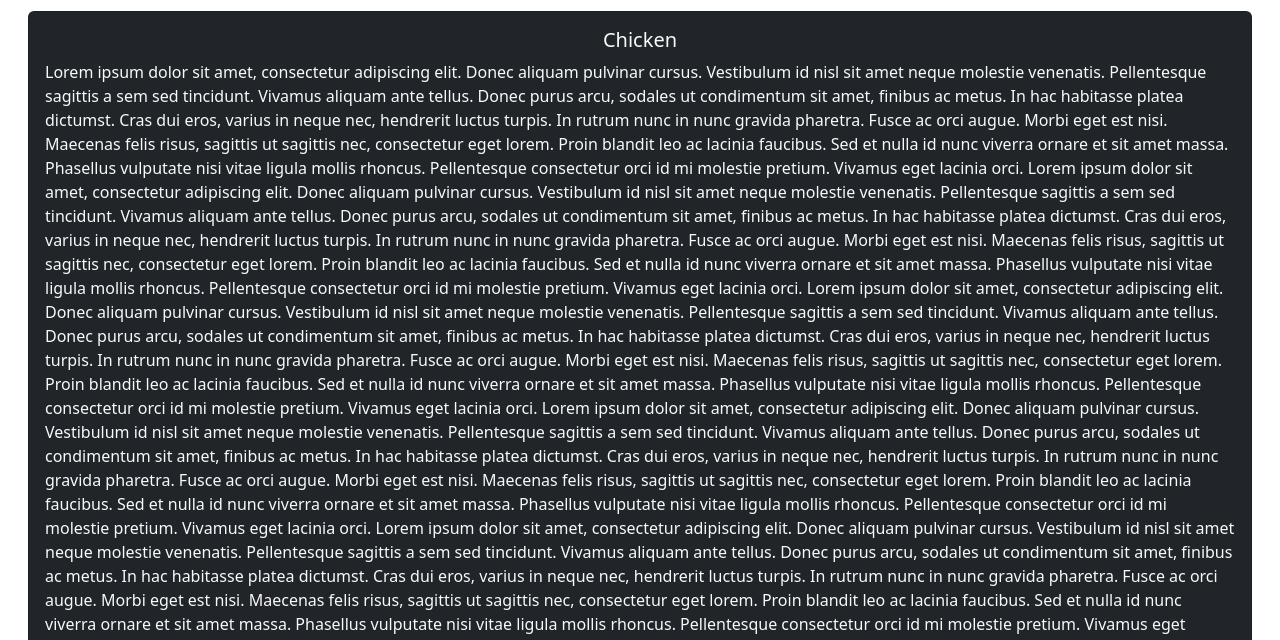
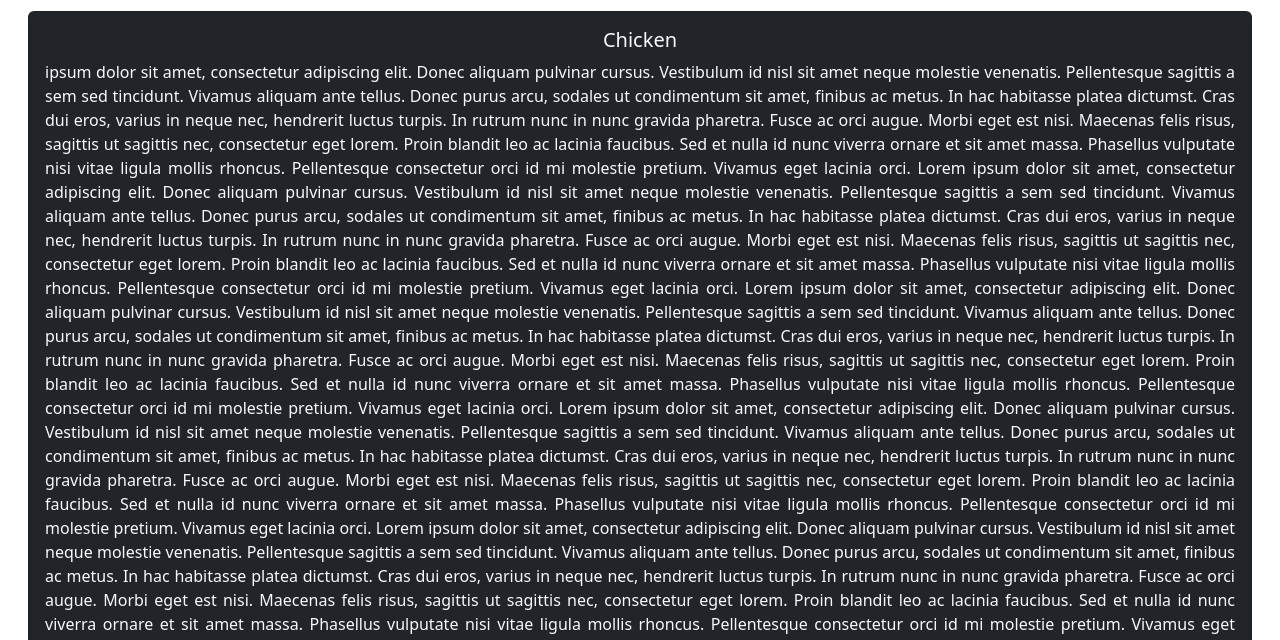
Before and after one commit to vector2927/jhu-mod3-assgnmt, a plain HTML site: page index.html in a window 1280 px wide. Shown: the part 152-792 px from the top of the page. Drawn offline with nearby package versions, Linux system fonts and the light colour scheme.

Commit message:
Content text justify

```diff
--- a/css/style.css
+++ b/css/style.css
@@ -1,3 +1,7 @@
 body{
     height:3000px;
 }
+p.text-justify{
+    text-align: justify;
+    text-justify: inter-word;
+}
--- a/index.html
+++ b/index.html
@@ -41,7 +41,10 @@
 <div class="card bg-dark text-light m-3">
 
     <div class="card-body">
-        <div class="text-center col-xs-12"><h5>Chicken</h5></div>
+        <div class="text-center col-xs-12">
+            <h5>Chicken</h5>
+        </div>
+        <p class="text-justify"> ipsum dolor sit amet, consectetur adipiscing elit. Donec aliquam pulvinar cursus. Vestibulum id nisl sit amet neque molestie venenatis. Pellentesque sagittis a sem sed tincidunt. Vivamus aliquam ante tellus. Donec purus arcu, sodales ut condimentum sit amet, finibus ac metus. In hac habitasse platea dictumst. Cras dui eros, varius in neque nec, hendrerit luctus turpis. In rutrum nunc in nunc gravida pharetra. Fusce ac orci augue. Morbi eget est nisi. Maecenas felis risus, sagittis ut sagittis nec, consectetur eget lorem. Proin blandit leo ac lacinia faucibus. Sed et nulla id nunc viverra ornare et sit amet massa. Phasellus vulputate nisi vitae ligula mollis rhoncus. Pellentesque consectetur orci id mi molestie pretium. Vivamus eget lacinia orci.
         Lorem ipsum dolor sit amet, consectetur adipiscing elit. Donec aliquam pulvinar cursus. Vestibulum id nisl sit amet neque molestie venenatis. Pellentesque sagittis a sem sed tincidunt. Vivamus aliquam ante tellus. Donec purus arcu, sodales ut condimentum sit amet, finibus ac metus. In hac habitasse platea dictumst. Cras dui eros, varius in neque nec, hendrerit luctus turpis. In rutrum nunc in nunc gravida pharetra. Fusce ac orci augue. Morbi eget est nisi. Maecenas felis risus, sagittis ut sagittis nec, consectetur eget lorem. Proin blandit leo ac lacinia faucibus. Sed et nulla id nunc viverra ornare et sit amet massa. Phasellus vulputate nisi vitae ligula mollis rhoncus. Pellentesque consectetur orci id mi molestie pretium. Vivamus eget lacinia orci.
         Lorem ipsum dolor sit amet, consectetur adipiscing elit. Donec aliquam pulvinar cursus. Vestibulum id nisl sit amet neque molestie venenatis. Pellentesque sagittis a sem sed tincidunt. Vivamus aliquam ante tellus. Donec purus arcu, sodales ut condimentum sit amet, finibus ac metus. In hac habitasse platea dictumst. Cras dui eros, varius in neque nec, hendrerit luctus turpis. In rutrum nunc in nunc gravida pharetra. Fusce ac orci augue. Morbi eget est nisi. Maecenas felis risus, sagittis ut sagittis nec, consectetur eget lorem. Proin blandit leo ac lacinia faucibus. Sed et nulla id nunc viverra ornare et sit amet massa. Phasellus vulputate nisi vitae ligula mollis rhoncus. Pellentesque consectetur orci id mi molestie pretium. Vivamus eget lacinia orci.
         Lorem ipsum dolor sit amet, consectetur adipiscing elit. Donec aliquam pulvinar cursus. Vestibulum id nisl sit amet neque molestie venenatis. Pellentesque sagittis a sem sed tincidunt. Vivamus aliquam ante tellus. Donec purus arcu, sodales ut condimentum sit amet, finibus ac metus. In hac habitasse platea dictumst. Cras dui eros, varius in neque nec, hendrerit luctus turpis. In rutrum nunc in nunc gravida pharetra. Fusce ac orci augue. Morbi eget est nisi. Maecenas felis risus, sagittis ut sagittis nec, consectetur eget lorem. Proin blandit leo ac lacinia faucibus. Sed et nulla id nunc viverra ornare et sit amet massa. Phasellus vulputate nisi vitae ligula mollis rhoncus. Pellentesque consectetur orci id mi molestie pretium. Vivamus eget lacinia orci.
@@ -52,7 +55,7 @@
         Lorem ipsum dolor sit amet, consectetur adipiscing elit. Donec aliquam pulvinar cursus. Vestibulum id nisl sit amet neque molestie venenatis. Pellentesque sagittis a sem sed tincidunt. Vivamus aliquam ante tellus. Donec purus arcu, sodales ut condimentum sit amet, finibus ac metus. In hac habitasse platea dictumst. Cras dui eros, varius in neque nec, hendrerit luctus turpis. In rutrum nunc in nunc gravida pharetra. Fusce ac orci augue. Morbi eget est nisi. Maecenas felis risus, sagittis ut sagittis nec, consectetur eget lorem. Proin blandit leo ac lacinia faucibus. Sed et nulla id nunc viverra ornare et sit amet massa. Phasellus vulputate nisi vitae ligula mollis rhoncus. Pellentesque consectetur orci id mi molestie pretium. Vivamus eget lacinia orci.
         Lorem ipsum dolor sit amet, consectetur adipiscing elit. Donec aliquam pulvinar cursus. Vestibulum id nisl sit amet neque molestie venenatis. Pellentesque sagittis a sem sed tincidunt. Vivamus aliquam ante tellus. Donec purus arcu, sodales ut condimentum sit amet, finibus ac metus. In hac habitasse platea dictumst. Cras dui eros, varius in neque nec, hendrerit luctus turpis. In rutrum nunc in nunc gravida pharetra. Fusce ac orci augue. Morbi eget est nisi. Maecenas felis risus, sagittis ut sagittis nec, consectetur eget lorem. Proin blandit leo ac lacinia faucibus. Sed et nulla id nunc viverra ornare et sit amet massa. Phasellus vulputate nisi vitae ligula mollis rhoncus. Pellentesque consectetur orci id mi molestie pretium. Vivamus eget lacinia orci.
         Lorem ipsum dolor sit amet, consectetur adipiscing elit. Donec aliquam pulvinar cursus. Vestibulum id nisl sit amet neque molestie venenatis. Pellentesque sagittis a sem sed tincidunt. Vivamus aliquam ante tellus. Donec purus arcu, sodales ut condimentum sit amet, finibus ac metus. In hac habitasse platea dictumst. Cras dui eros, varius in neque nec, hendrerit luctus turpis. In rutrum nunc in nunc gravida pharetra. Fusce ac orci augue. Morbi eget est nisi. Maecenas felis risus, sagittis ut sagittis nec, consectetur eget lorem. Proin blandit leo ac lacinia faucibus. Sed et nulla id nunc viverra ornare et sit amet massa. Phasellus vulputate nisi vitae ligula mollis rhoncus. Pellentesque consectetur orci id mi molestie pretium. Vivamus eget lacinia orci.
-        Lorem ipsum dolor sit amet, consectetur adipiscing elit. Donec aliquam pulvinar cursus. Vestibulum id nisl sit amet neque molestie venenatis. Pellentesque sagittis a sem sed tincidunt. Vivamus aliquam ante tellus. Donec purus arcu, sodales ut condimentum sit amet, finibus ac metus. In hac habitasse platea dictumst. Cras dui eros, varius in neque nec, hendrerit luctus turpis. In rutrum nunc in nunc gravida pharetra. Fusce ac orci augue. Morbi eget est nisi. Maecenas felis risus, sagittis ut sagittis nec, consectetur eget lorem. Proin blandit leo ac lacinia faucibus. Sed et nulla id nunc viverra ornare et sit amet massa. Phasellus vulputate nisi vitae ligula mollis rhoncus. Pellentesque consectetur orci id mi molestie pretium. Vivamus eget lacinia orci.
+        </p>
     </div>
 </div>
 </div>
```
